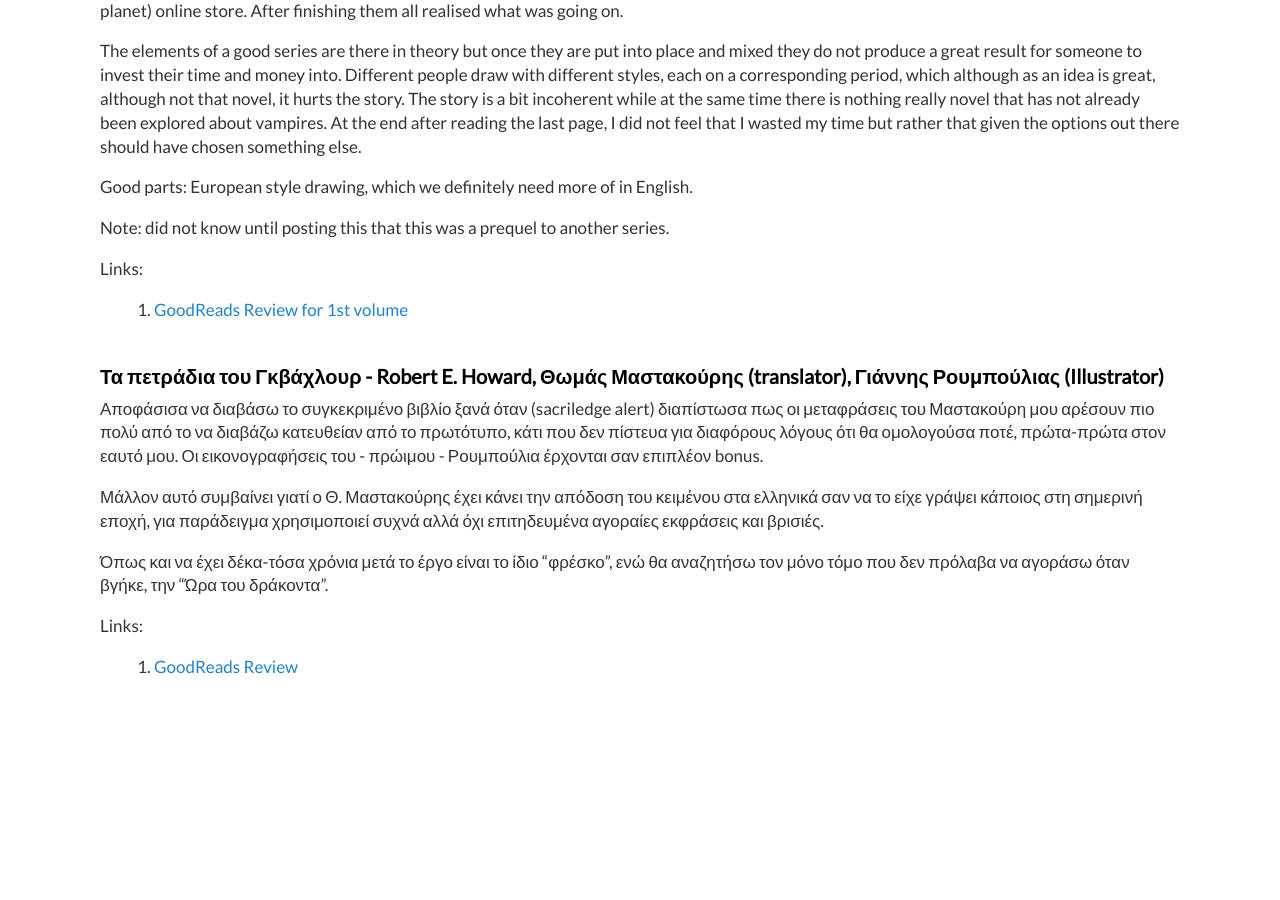
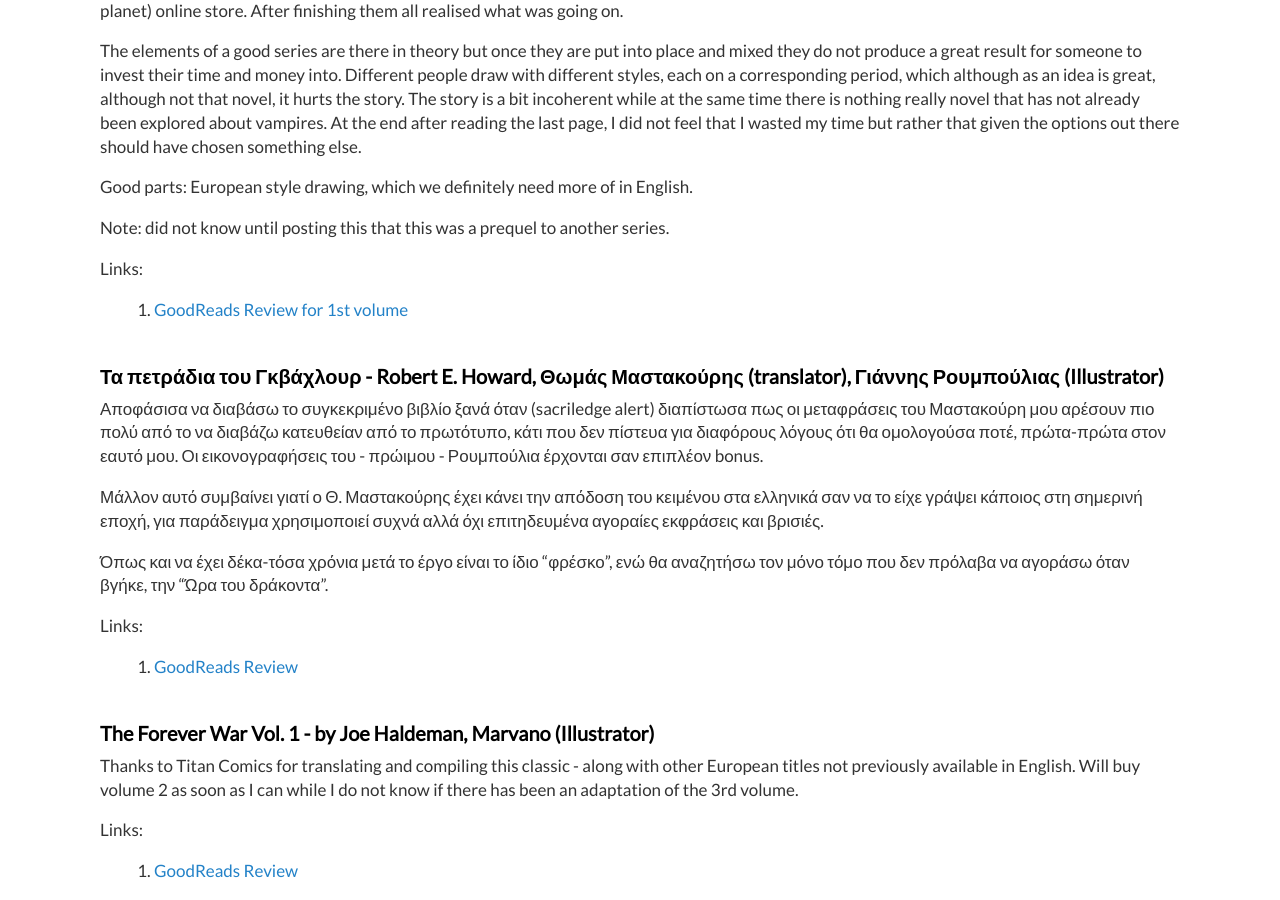
Before and after one commit to dimitrismistriotis/dimitrismistriotis.github.io, a Jekyll site: the page built from _posts/2019-01-14-books_of_2019.md, in a window 1280 px wide and 900 px high, scrolled down 1845 px. Built offline with Jekyll 4.4.1, drawn with Linux system fonts in a browser that asks for light colours; before the commit the page ends 2541 px from its top, so only the background shows below that.

Commit message:
From GoodReads

```diff
--- a/_posts/2019-01-14-books_of_2019.md
+++ b/_posts/2019-01-14-books_of_2019.md
@@ -122,3 +122,12 @@ Links:
 Links:
 
 1.  [GoodReads Review](https://www.goodreads.com/review/show/2831663205)
+
+## The Forever War Vol. 1 - by Joe Haldeman, Marvano (Illustrator)
+
+
+Thanks to Titan Comics for translating and compiling this classic - along with other European titles not previously available in English. Will buy volume 2 as soon as I can while I do not know if there has been an adaptation of the 3rd volume.
+
+Links:
+
+1.  [GoodReads Review](https://www.goodreads.com/review/show/2886748581)
```
